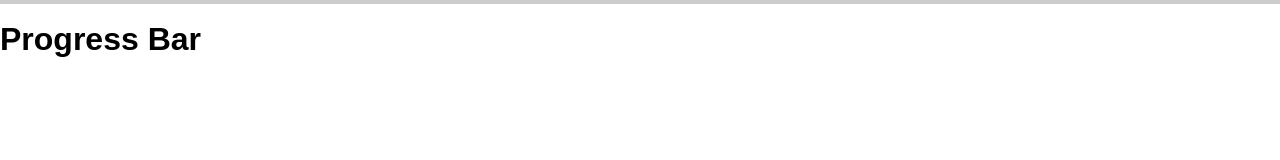
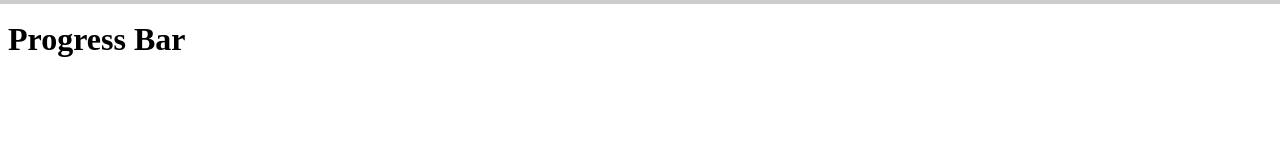
Before and after one commit to OtavioCarvalho73/Progress-Bar, a plain HTML site: page index.html in a window 1280 px wide. Shown: the top 160 px of the page. Drawn offline with Linux system fonts and the light colour scheme.

Commit message:
Update style.css

```diff
--- a/style.css
+++ b/style.css
@@ -1,9 +1,3 @@
-body {
-    margin: 0;
-    padding: 0;
-    font-family: Arial, sans-serif;
-}
-
 .progress-container {
     background-color: #ccc;
     height: 4px;
@@ -19,7 +13,3 @@ body {
     width: 0;
     transition: width 0.3s ease;
 }
-
-.content {
-    height: 2000px;
-}
```
